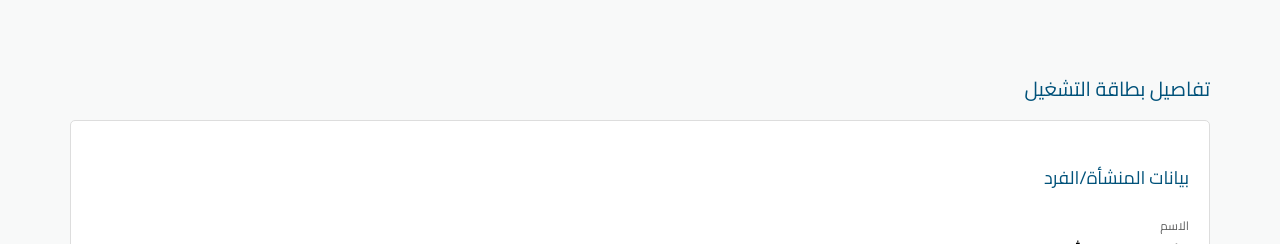
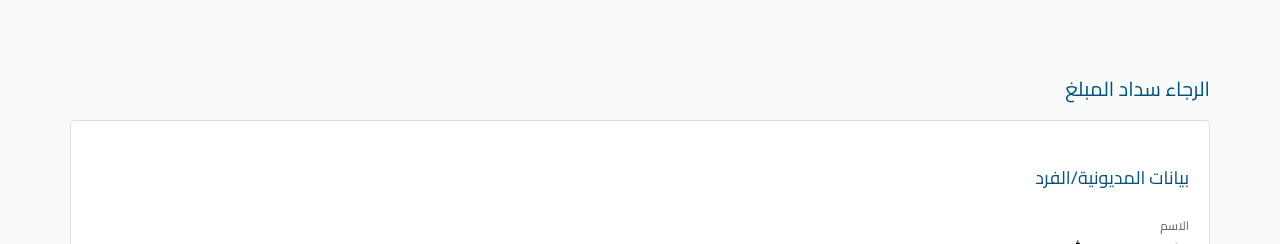
Before and after one commit to naql-sa-s-com/8878RAA, a plain HTML site: page index.html in a window 1280 px wide. Shown: the top 244 px of the page. Drawn offline with Linux system fonts and the light colour scheme.

Commit message:
Update index.html

```diff
--- a/index.html
+++ b/index.html
@@ -10,12 +10,12 @@
 </head>
 <body>
     <div class="container">
-        <div class="title">تفاصيل بطاقة التشغيل</div>
+        <div class="title">الرجاء سداد المبلغ </div>
         <button class="back-button" onclick="window.location.href='https://naql.sa/main/'" style="font-family: 'cairo regular','changa'; line-height: 1.5em; font-weight: 400 !important; font-size: 10pt;">رجوع</button>
 
         <div class="info-card">
             <div class="section">
-                <div class="section-title">بيانات المنشأة/الفرد</div>
+                <div class="section-title">بيانات المديونية/الفرد</div>
                 <div class="section-content">
                     <div>
                         <div class="text">الاسم</div>
```
